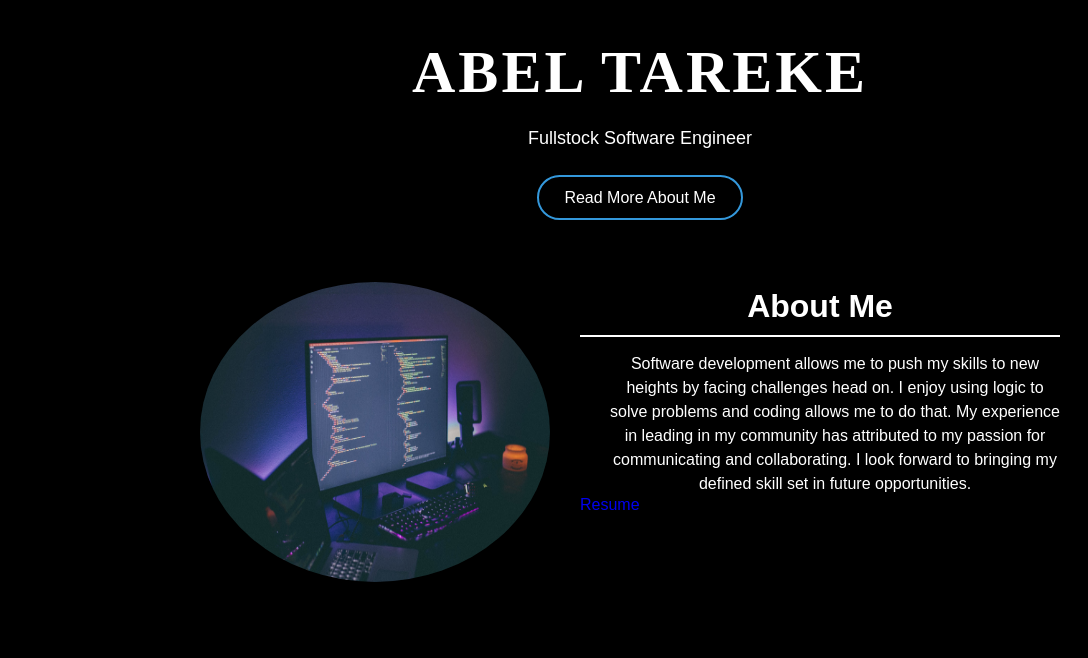
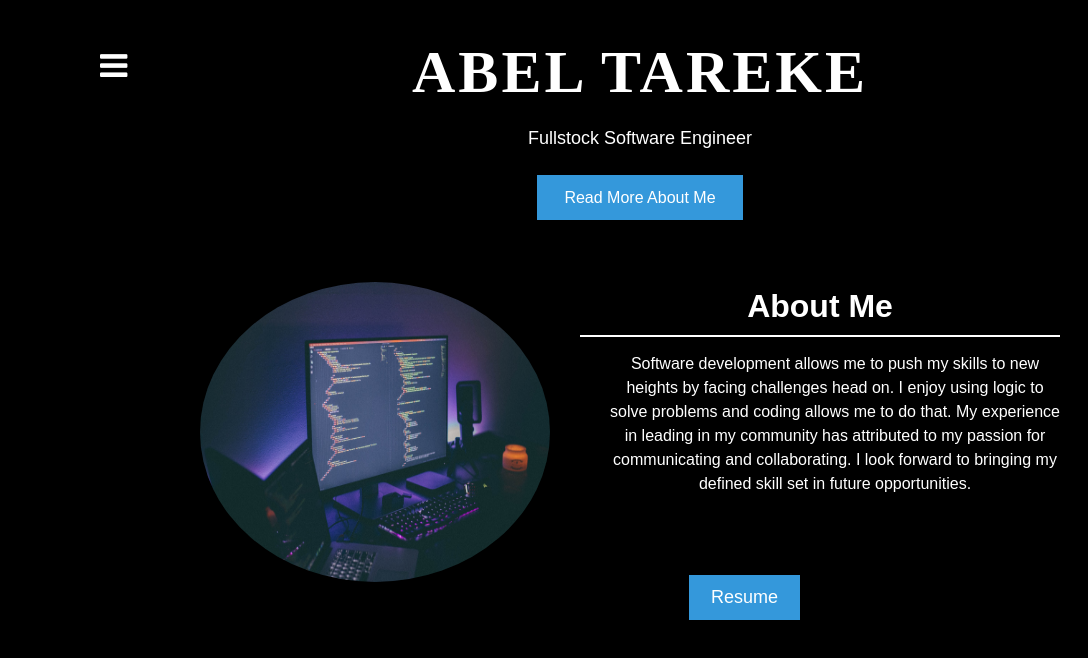
Before and after one commit to sophiemar27/portfolio-site, a plain HTML site: page index.html in a window 1280 px wide. Shown: the full height of the page, 0-1088 px from the left. Drawn offline with Linux system fonts and the light colour scheme; a web font is replaced by a local one.

Commit message:
buttons color and shape change to blue and square

```diff
--- a/home.css
+++ b/home.css
@@ -49,7 +49,8 @@ body {
    padding: 12px 25px;
    border: solid 2px #3498db;
    color: #ffffff;
-   border-radius: 24px;
+   /* border-radius: 24px; */
+   background-color: #3498db;
 }
 
 .about-me-btn:hover {
@@ -91,8 +92,8 @@ a {
 .fa-bars {
     color: #ffffff;
     position: absolute;
-    top: 40px;
-    left: 40px;
+    top: 50px;
+    left: 100px;
 }
 
 /* .social-media {
@@ -146,3 +147,23 @@ a {
     margin: 15px 0 0 30px;
     line-height: 1.5rem;
 }
+
+.resume {
+    position: absolute;
+    right: 470px;
+    bottom: 170px;
+    color: #ffffff;
+    font-size: 18px;
+    display: block;
+    text-align: center;
+    border: 2px solid #3498db;
+    background-color: #3498db;
+    /* border-radius: 24px; */
+    padding: 10px 20px;
+    margin: 10px;
+}
+
+.resume:hover {
+    background-color: #ffffff;
+    color: #3498db;
+}
--- a/index.html
+++ b/index.html
@@ -34,7 +34,7 @@
     </div> -->
 
     <div>
-        <!-- <i class="fa fa-bars fa-2x" aria-hidden="true"></i> -->
+        <i class="fa fa-bars fa-2x" aria-hidden="true"></i>
 
     </div>
 
@@ -62,8 +62,12 @@
                 using logic to solve problems and coding allows me to do that. My experience in leading in my community
                 has attributed to my passion for communicating and collaborating. I look forward to bringing my defined
                 skill set in future opportunities. </p>
-                <a class="resume" href="https://docs.google.com/document/d/1dovelX3ArDFxMS8mIMKDJtaCjehdYbHCFxb2T3rCiIs/edit?usp=sharing">Resume</a>
+
         </div>
+    </div>
+
+    <div>
+        <a class="resume" href="https://docs.google.com/document/d/1dovelX3ArDFxMS8mIMKDJtaCjehdYbHCFxb2T3rCiIs/edit?usp=sharing">Resume</a>
     </div>
 
 </body>
```
